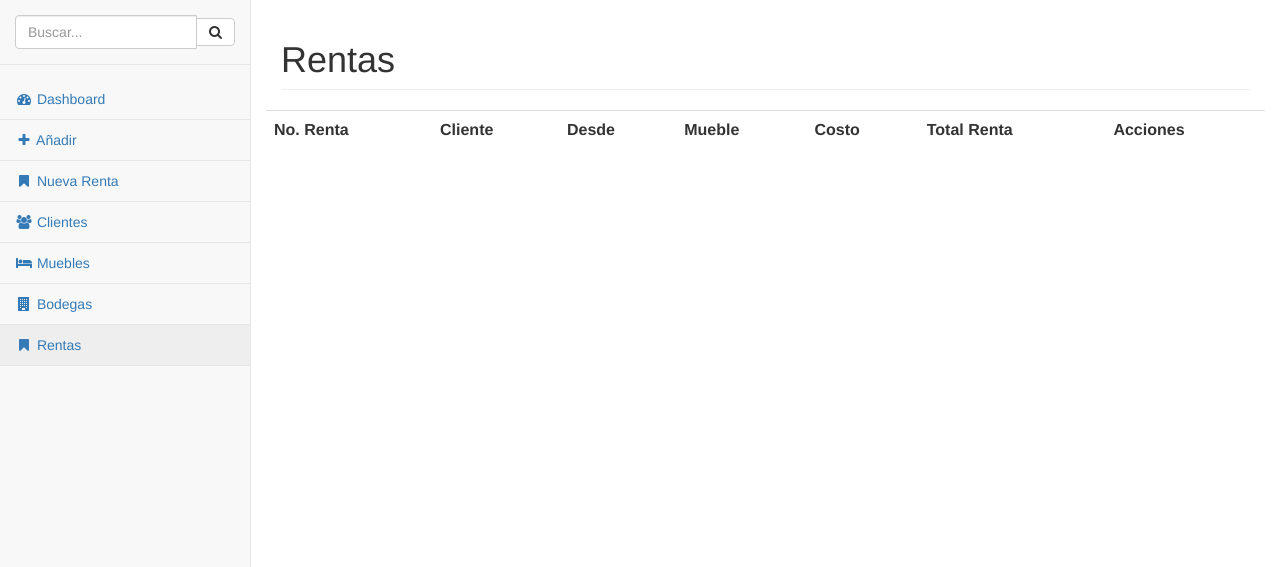
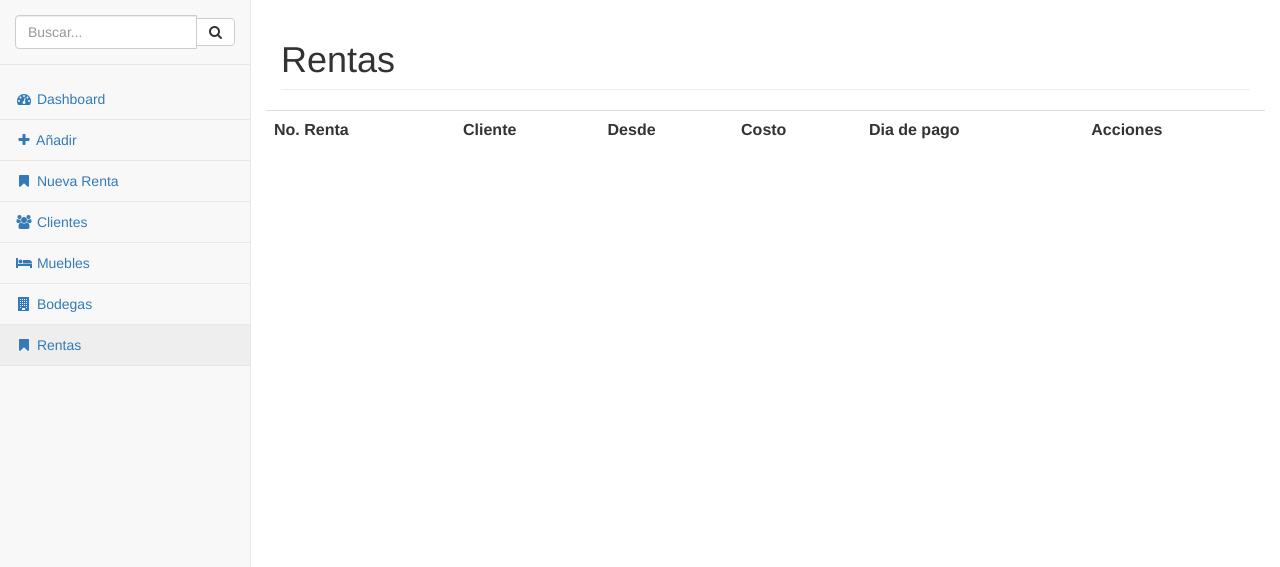
Before and after one commit to luisbarajasp/Proyecto-Final-BD, a PHP site: page /dashboard/pages/rentas.php in a window 1280 px wide. Shown: the part 51-618 px from the top of the page. Run offline with PHP 8.4, Linux system fonts and the light colour scheme; the visitor is signed in with stand-in values (Sample User, id 1); tables that the repository leaves empty or names only in its code hold one stand-in row (values such as "Sample post"); lists and menus that the app fills with data are empty; some libraries are stand-ins or nearby versions.

Commit message:
devolver rentas

```diff
--- a/dashboard/functions/functions.php
+++ b/dashboard/functions/functions.php
@@ -3,7 +3,7 @@
     error_reporting(E_ALL);
     ini_set('display_errors', 1);
 
-    $enlace = mysqli_connect("localhost", "root", "root", "magenta");
+    $enlace = mysqli_connect("127.0.0.1", "root", "", "magenta");
         if($enlace){
         }else{
             die ("no hay conexion");
@@ -149,7 +149,7 @@ function getNoClientes(){
    function getRentasMuebles($search = ''){
        global $enlace;
        $array = array();
-   	    $query = mysqli_query($enlace, "select cliente.noCliente, cliente.nombre, mueble.modelo, mueble_cliente.cantidadRentada as cantidad from mueble_cliente natural join cliente natural join mueble where (mueble.modelo LIKE '%$search%' OR mueble.categoria LIKE '%$search%' OR mueble.tipo LIKE '%$search%') AND mueble_cliente.fin IS NULL group by mueble.noMueble;");
+   	    $query = mysqli_query($enlace, "select cliente.noCliente, cliente.nombre, mueble.modelo, mueble_cliente.cantidadRentada as cantidad from mueble_cliente natural join cliente natural join mueble natural join renta where (mueble.modelo LIKE '%$search%' OR mueble.categoria LIKE '%$search%' OR mueble.tipo LIKE '%$search%') AND renta.fin IS NULL group by mueble.noMueble;");
 
    	while ($tupla=mysqli_fetch_array($query)){
            $array[] = $tupla;
@@ -206,18 +206,19 @@ function getPagos($fecha, $noRenta){
 
 function getRentas(){
     global $enlace;
-    $query = mysqli_query($enlace, "SELECT noRenta FROM pago WHERE fecha LIKE '$fecha%' AND noRenta = $noRenta");
+    $query = mysqli_query($enlace, "SELECT noRenta FROM renta");
     $num_rows = mysqli_num_rows($query);
-    if($num_rows == 0)
-     return false;
-    else return true;
+   while ($tupla=mysqli_fetch_array($query)){
+         $array[] = $tupla['noRenta'];
+     }
+     return $array;
 }
 
 function getDatosRentas(){
     global $enlace;
      $array = array();
-    $query = mysqli_query($enlace, "SELECT
-        noRenta, nombre, modelo, inicio, precio FROM
+    $query = mysqli_query($enlace, "SELECT distinct
+        noRenta, nombre, inicio, total, dia FROM
         renta
         NATURAL JOIN
         cliente
@@ -225,12 +226,32 @@ function getDatosRentas(){
         mueble_cliente
         NATURAL JOIN
         mueble
-        WHERE renta.fin is NULL");
+        WHERE renta.fin is NULL ");
      while ($tupla=mysqli_fetch_array($query)){
          $array[] = $tupla;
      }
      return $array;
 }
+
+function getMueblesRenta($noRenta){
+    global $enlace;
+     $array = array();
+    $query = mysqli_query($enlace, "SELECT distinct
+        modelo, categoria, tipo, precio FROM
+        renta
+        NATURAL JOIN
+        cliente
+        NATURAL JOIN
+        mueble_cliente
+        NATURAL JOIN
+        mueble
+        WHERE renta.fin is NULL AND noRenta= $noRenta");
+     while ($tupla=mysqli_fetch_array($query)){
+         $array[] = $tupla;
+     }
+     return $array;
+}
+
 
 function getTotalRenta($noRenta){
       global $enlace;
--- a/dashboard/pages/index.php
+++ b/dashboard/pages/index.php
@@ -236,7 +236,7 @@
                                     echo "<td>$nombre</td>";
                                     echo "<td>$dia</td>";
                                     echo "<td>$cantidad</td>";
-                                    echo "<td><a class='btn btn-danger' href='pago.php?id=$noRenta' onclick=\"Confirma el pago')\">Eliminar</a></td>";
+                                    echo "<td><a class='btn btn-danger' href='pago.php?id=$noRenta' onclick=\"Confirma el pago')\">Pagado</a></td>";
                                     echo "</tr>";
                             }
                         ?>
--- a/dashboard/pages/rentas.php
+++ b/dashboard/pages/rentas.php
@@ -66,9 +66,8 @@ include("../functions/functions.php");
                           <th onclick="sortTable(0)">No. Renta</th>
                           <th onclick="sortTable(1)">Cliente</th>
                           <th onclick="sortTable(3)">Desde</th>
-                          <th onclick="sortTable(2)">Mueble</th>
                           <th onclick="sortTable(3)">Costo</th>
-                          <th onclick="sortTable(4)">Total Renta</th>
+                          <th onclick="sortTable(4)">Dia de pago</th>
                           <th>Acciones</th>
                       </tr>
                           <?php
@@ -76,18 +75,16 @@ include("../functions/functions.php");
                             foreach ($rentas as $renta) {
                                 $noRenta = $renta['noRenta'];
                                 $nombre = $renta['nombre'];
-                                $modelo= $renta['modelo'];
-                                $inicio = $renta['inicio'];
-                                $precio = $renta['precio'];
-                                $total = getTotalRenta($noRenta);
+                                $desde= $renta['inicio'];
+                                $total = $renta['total'];
+                                $dia = $renta['dia'];
                                 echo "<tr>";
                                 echo "<td>$noRenta</td>";
                                 echo "<td>$nombre</td>";
-                                echo "<td>$inicio</td>";
-                                echo "<td>$modelo</td>";
-                                echo "<td>$precio</td>";
-                                echo "<td>$total </td>";
-                                echo "<td><a class='btn btn-default' href='edit_client.php?id=$noRenta'>Devolver</a></td>";
+                                echo "<td>$desde</td>";
+                                echo "<td>$total</td>";
+                                echo "<td>$dia</td>";
+                                echo "<td><a class='btn btn-danger' href='delete_renta.php?id=$noRenta' onclick=\"Confirma el pago')\">Devolver</a>  <a class='btn btn-default' href= '#muebles'><p>Ver muebles</p></a> </td>";
                                 echo "</tr>";
                             }
 
--- a/dashboard/pages/search.php
+++ b/dashboard/pages/search.php
@@ -257,7 +257,7 @@
                 <div class="col-lg-4">
                     <div class="panel panel-primary">
                         <div class="panel-heading">
-                            <i class="fa fa-bookmark fa-fw"></i> Rentas activas encontradas
+                            <i class="fa fa-bookmark fa-fw"></i> Muebles en rentas activas
                         </div>
                         <div class="panel-body">
                             <div class="row">
```
Also changed, not shown: dashboard/pages/delete_renta.php (added, +37 -0 lines).
